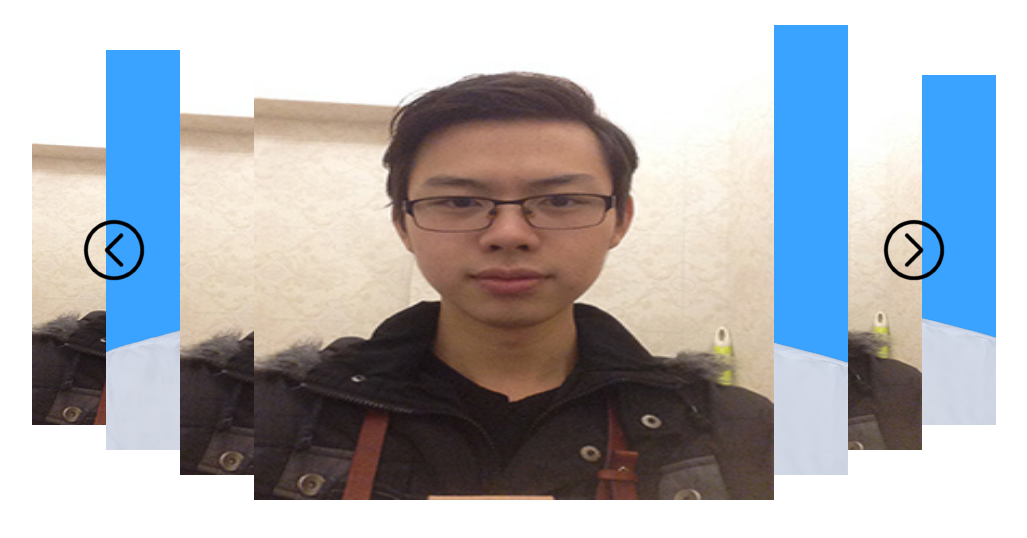
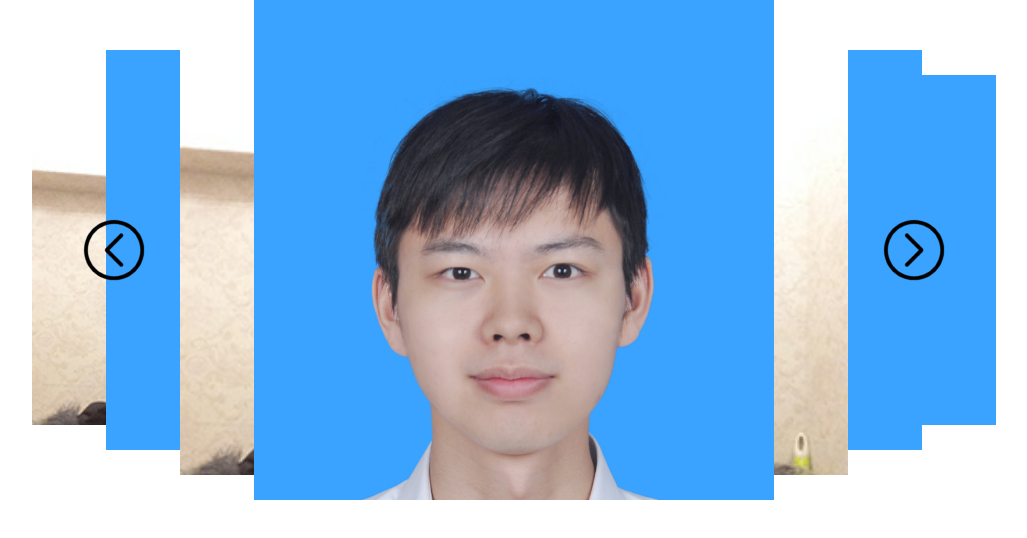
Before and after one commit to dianyingx007/slideshow, a plain HTML site: page index.html in a window 1280 px wide. Both pictures are taken after a click on the element 240 px from the left and 250 px from the top of the page. Shown: the whole page, without its empty margins (126-1153 px from the left). Drawn offline with Linux system fonts and the light colour scheme.

Commit message:
initial and animation completed

```diff
--- a/css/slideshow.scss
+++ b/css/slideshow.scss
@@ -50,53 +50,53 @@ $img_def_w:520px;//默认图片宽度
 
 .slider {
     list-style-type: none;
-    img {
-        position: absolute;
-        transform: translate(-50%,0);
-    }
-    &:nth-child(1) img{
+    position: absolute;
+    transform: translate(-50%,0);
+    overflow: hidden;
+
+    &:nth-child(1){
         width: $img_def_w;
         height: $img_def_h;
         left: 50%;
         top: 0;
         z-index: 3;
     }
-    &:nth-child(2) img{
+    &:nth-child(2){
         width: $img_def_w*0.9;
         height: $img_def_h*0.9;
         left: 60%;
         top: 5%;
         z-index: 2;
     }
-    &:nth-child(3) img{
+    &:nth-child(3){
         width: $img_def_w*0.8;
         height: $img_def_h*0.8;
         left: 70%;
         top: 10%;
         z-index: 1;
     }
-    &:nth-child(4) img{
+    &:nth-child(4){
         width: $img_def_w*0.7;
         height: $img_def_h*0.7;
         left: 80%;
         top: 15%;
         z-index: 0;
     }
-    &:nth-child(5) img{
+    &:nth-child(5){
         width: $img_def_w*0.7;
         height: $img_def_h*0.7;
         left: 20%;
         top: 15%;
         z-index: 0;
     }
-    &:nth-child(6) img{
+    &:nth-child(6){
         width: $img_def_w*0.8;
         height: $img_def_h*0.8;
         left: 30%;
         top: 10%;
         z-index: 1;
     }
-    &:nth-child(7) img{
+    &:nth-child(7){
         width: $img_def_w*0.9;
         height: $img_def_h*0.9;
         left: 40%;
--- a/index.html
+++ b/index.html
@@ -11,13 +11,13 @@
 				<div id="left_button"></div>
 				<ul class="sliders_list">
 					<!--index表示从左到右图片的位置-->
-					<li class="slider" index="4"><img src="img/k1.jpg" width="200px"/></li>
-					<li class="slider" index="5"><img src="img/k2.jpg" width="200px"/></li>
-					<li class="slider" index="6"><img src="img/k1.jpg" width="200px"/></li>
-					<li class="slider" index="7"><img src="img/k2.jpg" width="200px"/></li>
-					<li class="slider" index="1"><img src="img/k1.jpg" width="200px"/></li>
-					<li class="slider" index="2"><img src="img/k2.jpg" width="200px"/></li>
-					<li class="slider" index="3"><img src="img/k1.jpg" width="200px"/></li>
+					<li class="slider" index="4"><img src="img/k1.jpg" width="100%"/></li>
+					<li class="slider" index="5"><img src="img/k2.jpg" width="100%"/></li>
+					<li class="slider" index="6"><img src="img/k1.jpg" width="100%"/></li>
+					<li class="slider" index="7"><img src="img/k2.jpg" width="100%"/></li>
+					<li class="slider" index="1"><img src="img/k2.jpg" width="100%"/></li>
+					<li class="slider" index="2"><img src="img/k1.jpg" width="100%"/></li>
+					<li class="slider" index="3"><img src="img/k2.jpg" width="100%"/></li>
 				</ul>
 				<div id="right_button"></div>
 			</div>
--- a/js/slideshow.js
+++ b/js/slideshow.js
@@ -2,10 +2,17 @@ window.onload=function(){
 	var leftbut=document.getElementById("left_button");
 	var rightbut=document.getElementById("right_button");
 	var list=document.getElementsByClassName("slider");
-	console.log(leftbut);
 
 	function initial(){//初始化slider_list
-
+		var index;
+		for(var i=0;i<7;i++){
+			index=parseInt(list[i].getAttribute("index"));
+			list[i].style.height=50*(10-Math.abs(index-4))+'px';
+			list[i].style.width=52*(10-Math.abs(index-4))+'px';
+			list[i].style.left=(index+1)*10+'%';
+			list[i].style.top=Math.abs(index-4)*5+'%';
+			list[i].style.zIndex=3-Math.abs(index-4);
+		}
 	}
 	initial();
 
@@ -13,13 +20,46 @@ window.onload=function(){
 		//flag等于0表示向左，1表示向右
 		if(flag===0){
 			for(var i=0;i<7;i++){
-				if(list[i].getAttribute("index")>1){
+				if(list[i].getAttribute("index")>4){
+					list[i].style.height=parseInt(list[i].style.height)+50+'px';
+					list[i].style.width=parseInt(list[i].style.width)+52+'px';
 					list[i].style.left=parseInt(list[i].style.left)-10+'%';
+					list[i].style.top=parseInt(list[i].style.top)-5+'%';
+					list[i].style.zIndex=parseInt(list[i].style.zIndex)+1;
+					list[i].setAttribute("index",parseInt(list[i].getAttribute("index"))-1);
+				}else if(list[i].getAttribute("index")>1){
+					list[i].style.height=parseInt(list[i].style.height)-50+'px';
+					list[i].style.width=parseInt(list[i].style.width)-52+'px';
+					list[i].style.left=parseInt(list[i].style.left)-10+'%';
+					list[i].style.top=parseInt(list[i].style.top)+5+'%';
+					list[i].style.zIndex=parseInt(list[i].style.zIndex)-1;
+					list[i].setAttribute("index",parseInt(list[i].getAttribute("index"))-1);
+				}else {
+					list[i].style.left='80%';
+					list[i].setAttribute("index",7);
 				}
-				console.log(list[i].style.left);
 			}
 		}else{
-
+			for(var i=0;i<7;i++){
+				if(list[i].getAttribute("index")<4){
+					list[i].style.height=parseInt(list[i].style.height)+50+'px';
+					list[i].style.width=parseInt(list[i].style.width)+52+'px';
+					list[i].style.left=parseInt(list[i].style.left)+10+'%';
+					list[i].style.top=parseInt(list[i].style.top)-5+'%';
+					list[i].style.zIndex=parseInt(list[i].style.zIndex)+1;
+					list[i].setAttribute("index",parseInt(list[i].getAttribute("index"))+1);
+				}else if(list[i].getAttribute("index")<7){
+					list[i].style.height=parseInt(list[i].style.height)-50+'px';
+					list[i].style.width=parseInt(list[i].style.width)-52+'px';
+					list[i].style.left=parseInt(list[i].style.left)+10+'%';
+					list[i].style.top=parseInt(list[i].style.top)+5+'%';
+					list[i].style.zIndex=parseInt(list[i].style.zIndex)-1;
+					list[i].setAttribute("index",parseInt(list[i].getAttribute("index"))+1);
+				}else {
+					list[i].style.left='20%';
+					list[i].setAttribute("index",1);
+				}
+			}
 		}
 	}
 	leftbut.onclick=function(){
```
Also changed, not shown: css/slideshow.css.
